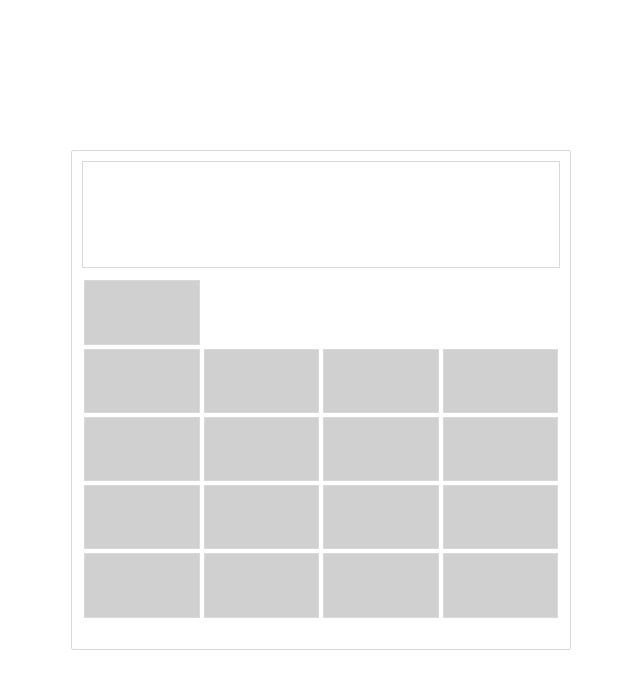
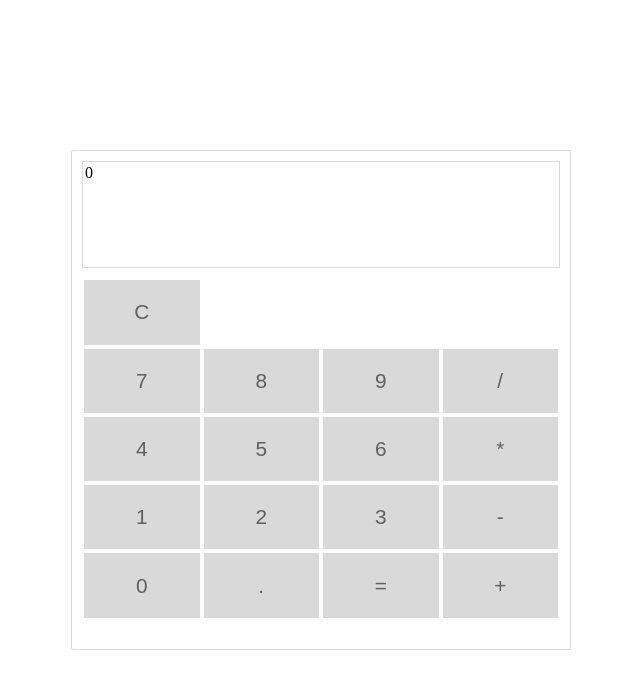
Before and after one commit to ghajl/fcc-calculator, a React app: page / in a window 1280 px wide. Shown: the whole page, without its empty margins (319-959 px from the left). Built offline with nearby package versions, Linux system fonts and the light colour scheme.

Commit message:
Add verifying the correctness of the input and clear button functionality

```diff
--- a/package.json
+++ b/package.json
@@ -19,6 +19,7 @@
     "autoprefixer": "8.6.0",
     "babel-core": "^6.26.3",
     "babel-loader": "^7.1.4",
+    "babel-plugin-transform-class-properties": "^6.24.1",
     "babel-preset-env": "^1.7.0",
     "babel-preset-react": "^6.24.1",
     "babel-runtime": "^6.26.0",
--- a/src/index.js
+++ b/src/index.js
@@ -4,85 +4,119 @@ import './scss/main.scss';
 
 const Button = props => {
   return (
-    <div className="button"></div>
+    <button id={props.id} value={props.label} className="button" onClick={props.handleClick}>{props.label}</button>
   )
 }
 
 const Display = props => {
   return (
-    <div className="display"></div>
+    <div className="display">{props.output}</div>
   )
 }
 
 class Calculator extends Component {
 
+  state = {
+    output: '0',
+  }
+
+  control = {
+    zero: this.createControl('zero', '0', () => this.getSymbol('0')),
+    one: this.createControl('one', '1', () => this.getSymbol('1')),
+    two: this.createControl('two', '2', () => this.getSymbol('2')),
+    three: this.createControl('three', '3', () => this.getSymbol('3')),
+    four: this.createControl('four', '4', () => this.getSymbol('4')),
+    five: this.createControl('five', '5', () => this.getSymbol('5')),
+    six: this.createControl('six', '6', () => this.getSymbol('6')),
+    seven: this.createControl('seven', '7', () => this.getSymbol('7')),
+    eight: this.createControl('eight', '8', () => this.getSymbol('8')),
+    nine: this.createControl('nine', '9', () => this.getSymbol('9')),
+    decimal: this.createControl('decimal', '.', () => this.getSymbol('.')),
+    add: this.createControl('add', '+', () => this.getSymbol('+')),
+    subtract: this.createControl('subtract', '-', () => this.getSymbol('-')),
+    multiply: this.createControl('multiply', '*', () => this.getSymbol('*')),
+    divide: this.createControl('divide', '/', () => this.getSymbol('/')),
+    equals: this.createControl('equals', '=', () => this.getSymbol('=')),
+    clear: this.createControl('clear', 'C', () => this.clear()),
+  }
+
+  createControl(key, label, action) {
+    return {key, label, action};
+  }
+
+  getSymbol = (key) => {
+    let expression = this.state.output;
+    if (/[1-9]/.test(key) && /(.*[+\-\*\/]|^)0$/.test(expression)) {
+      expression = expression.slice(0, expression.length - 1) + key
+    } else if (key == '.' && /.*[+\-\*\/]$/.test(expression)) {
+      expression = expression + '0.';
+    } else if (/[+\-\*\/]/.test(key) && /.*[+\-\*\/]$/.test(expression)) {
+      expression = expression.slice(0, expression.length - 1) + key
+    } else {
+      if (this.isValid(expression, key)) {
+        expression = expression + key;
+      }
+    }
+
+    this.setState({output: expression});
+  }
+
+  clear = () => {
+    this.setState({output: '0'});
+  }
+
+  isValid(expression, symbol) {
+    const re = /^-?(0|[1-9]\d*)(\.\d*)?([+\-\*\/](?=$|(0|[1-9]\d*)(\.\d*)?)((0|[1-9]\d*)(\.\d*)?)?)*$/;
+    const checkExpression = expression + symbol;
+    return re.test(checkExpression);
+  }
+
+  renderButton(type) {
+    const {key, label, action} = this.control[type];
+    return (
+      <div className="button-wrapper">
+        <Button
+          id={key}
+          label={label}
+          handleClick={action}
+        />
+      </div>
+    )
+  }
+
   render() {
     return (
       <div className="case">
         <div className="display-wrapper">
-          <Display />
+          <Display output={this.state.output}/>
         </div>
         <div className="controls">
           <div className="row">
-            <div className="button-wrapper align-end">
-              <Button />
-            </div>
+            {this.renderButton('clear')}
           </div>
           <div className="row">
-            <div className="button-wrapper">
-              <Button />
-            </div>
-            <div className="button-wrapper">
-              <Button />
-            </div>
-            <div className="button-wrapper">
-              <Button />
-            </div>
-            <div className="button-wrapper">
-              <Button />
-            </div>
+            {this.renderButton('seven')}
+            {this.renderButton('eight')}
+            {this.renderButton('nine')}
+            {this.renderButton('divide')}
           </div>
           <div className="row">
-            <div className="button-wrapper">
-              <Button />
-            </div>
-            <div className="button-wrapper">
-              <Button />
-            </div>
-            <div className="button-wrapper">
-              <Button />
-            </div>
-            <div className="button-wrapper">
-              <Button />
-            </div>
+            {this.renderButton('four')}
+            {this.renderButton('five')}
+            {this.renderButton('six')}
+            {this.renderButton('multiply')}
           </div>
           <div className="row">
-            <div className="button-wrapper">
-              <Button />
-            </div>
-            <div className="button-wrapper">
-              <Button />
-            </div>
-            <div className="button-wrapper">
-              <Button />
-            </div>
-            <div className="button-wrapper">
-              <Button />
-            </div>
+            {this.renderButton('one')}
+            {this.renderButton('two')}
+            {this.renderButton('three')}
+            {this.renderButton('subtract')}
           </div>
           <div className="row">
-            <div className="button-wrapper">
-              <Button />
-            </div>
-            <div className="button-wrapper">
-              <Button />
-            </div>
-            <div className="button-wrapper">
-              <Button />
-            </div>
-            <div className="button-wrapper">
-              <Button />
-            </div>
+            {this.renderButton('zero')}
+            {this.renderButton('decimal')}
+            {this.renderButton('equals')}
+            {this.renderButton('add')}
           </div>
         </div>
       </div>
--- a/src/scss/main.scss
+++ b/src/scss/main.scss
@@ -79,9 +79,39 @@ body {
   margin: 2px;
 }
 
-.button {
+
+
+/*from https://css-tricks.com/overriding-default-button-styles/*/
+button.button {
   width: 100%;
   height: 100%;
-  border: 1px solid #d9d9d9;
-  background-color: #d0d0d0;
+  display: inline-block;
+  border: none;
+  padding: 1rem 2rem;
+  margin: 0;
+  text-decoration: none;
+  background: #d9d9d9;
+  color: #606060;
+  font-family: sans-serif;
+  font-size: 1.3rem;
+  cursor: pointer;
+  text-align: center;
+  outline: none;
+  transition: background 250ms ease-in-out,
+              transform 150ms ease;
+  -webkit-appearance: none;
+  -moz-appearance: none;
+
+  &:hover {
+    background: #C0C0C0;
+  }
+
+  /*&:focus {
+    outline: 1px solid #fff;
+    outline-offset: -4px;
+  }*/
+
+  &:active {
+    transform: scale(0.99);
+  }
 }
```
Also changed, not shown: .babelrc, 1 other file.
